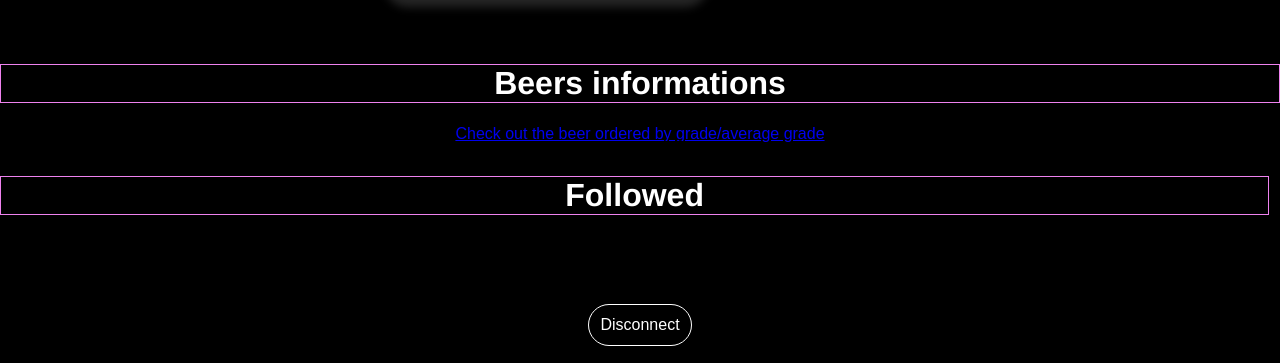
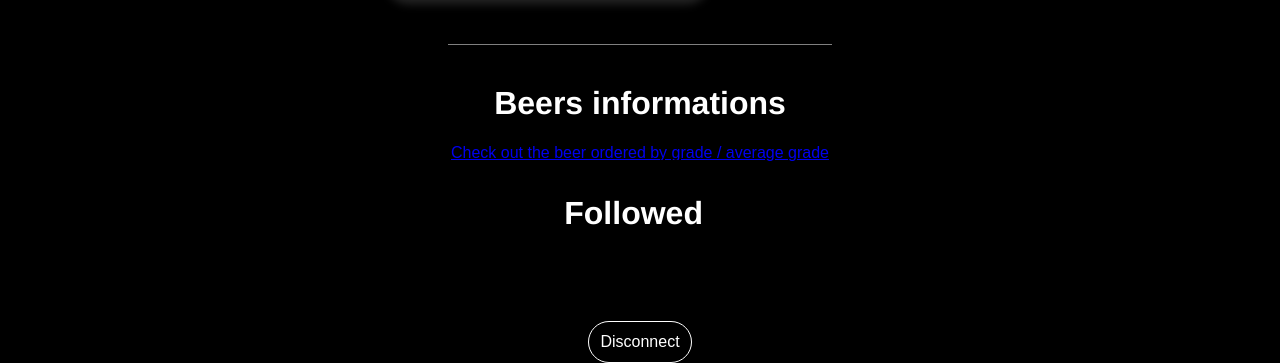
Before and after one commit to Mino1289/BeerAdvisor, a PHP site: page /user.php?id=1 in a window 1280 px wide. Shown: the part 552-915 px from the top of the page. Run offline with PHP 8.4, Linux system fonts and the light colour scheme; a user stored in the database is signed in; data comes from the database, SQL or seed files in the repository; data that the repository does not hold is empty; style sheets or scripts are compiled from the project's sources.

Commit message:
Begin scss, suite on dev-paul

```diff
--- a/css/user.scss
+++ b/css/user.scss
@@ -11,7 +11,7 @@ body
 {
     margin-top: 1em;
     color: white;
-    border: 1px solid red;
+    // border: 1px solid red;
     text-align: center;
     font-family: 'Franklin Gothic Medium', 'Arial Narrow', Arial, sans-serif;
     margin-bottom: 2em;
@@ -20,7 +20,7 @@ body
 #black_box
 {
     margin-top: 1em;
-    border: 1px solid orange;
+    // border: 1px solid orange;
     display: flex;
     flex-direction: row;
     justify-content: center;
@@ -42,7 +42,7 @@ body
     flex-direction: column;
     line-height: 3em;
     color: white;
-    border: 1px solid blue;
+    // border: 1px solid blue;
     vertical-align: middle;
     margin-top: auto;
     margin-bottom: auto;
@@ -95,7 +95,7 @@ button:hover
     font-family: 'Franklin Gothic Medium', 'Arial Narrow', Arial, sans-serif;
     text-align: center;
     justify-content: center;
-    border: 1px solid violet;
+    // border: 1px solid violet;
 }
 
 .beerbox a
@@ -113,7 +113,7 @@ button:hover
 
 .beerbox
 {
-    border: 1px solid yellow;
+    // border: 1px solid yellow;
     margin-left: auto;
     margin-right: auto;
     text-align: center;
@@ -127,6 +127,17 @@ button:hover
     margin-left: auto;
     margin-right: auto;
     margin-top: 1.5em;
+    height: 0;
+}
+
+.border_separation2
+{
+    border-bottom: 1px solid gray;
+    width: 30%;
+    margin-left: auto;
+    margin-right: auto;
+    margin-top: 3em;
+    margin-bottom: -1.5em;
     height: 0;
 }
 
@@ -179,7 +190,7 @@ button:hover
     margin-top: 0;
     font-family: 'Franklin Gothic Medium', 'Arial Narrow', Arial, sans-serif;
     text-align: center;
-    border: 1px solid violet;
+    // border: 1px solid violet;
     width: 99%;
 }
 
@@ -188,7 +199,7 @@ button:hover
     margin-top: 0;
     font-family: 'Franklin Gothic Medium', 'Arial Narrow', Arial, sans-serif;
     text-align: center;
-    border: 1px solid violet;
+    // border: 1px solid violet;
     width: 99%;
 }
 
@@ -206,7 +217,7 @@ button:hover
     margin-top: 0;
     font-family: 'Franklin Gothic Medium', 'Arial Narrow', Arial, sans-serif;
     text-align: center;
-    border: 1px solid violet;
+    // border: 1px solid violet;
     width: 99%;
 }
 
--- a/userinfo.php
+++ b/userinfo.php
@@ -69,9 +69,10 @@
                     <div id='follow_button'><button type='submit'>$act</button></div></form>";
                 }
                 if (!empty($follow) || $_SESSION["ID_user"] == $this->ID_user) {
+                    echo "<div class='border_separation2'></div>";
                     echo "<div id='beeruser'>";
                     echo "<h1>Beers informations</h1>";
-                    echo "<div><a href='beersort.php'>Check out the beer ordered by grade/average grade</a></div>";
+                    echo "<div><a href='beersort.php' id='beersort_page'>Check out the beer ordered by grade / average grade</a></div>";
                     foreach ($beeruser as $beer) {
                         $sql = "SELECT * FROM beer INNER JOIN color ON beer.ID_color = color.ID_color
                         INNER JOIN taste ON beer.ID_taste = taste.ID_taste
```
